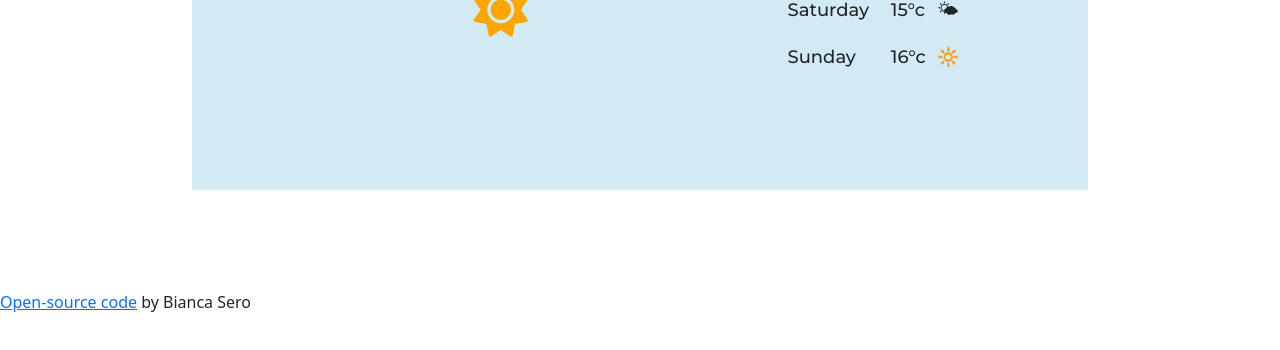
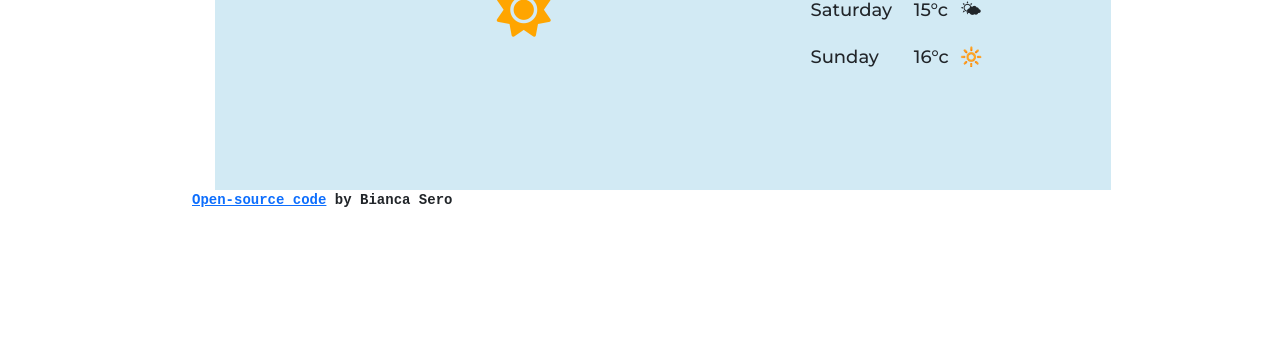
Before and after one commit to bincsuu/PlusProject, a plain HTML site: page index.html in a window 1280 px wide. Shown: the part 366-716 px from the top of the page. Drawn offline with nearby package versions, Linux system fonts and the light colour scheme.

Commit message:
css for open-source link
css for open-source link

```diff
--- a/src/weather.css
+++ b/src/weather.css
@@ -2,9 +2,6 @@ h6 {
   text-align: right;
   margin-right: 15%;
   margin-left: 15%;
-  margin-top: 100px;
-  max-width: 70%;
-  padding-bottom: 0;
 }
 
 td {
@@ -36,11 +33,12 @@ p {
 
 .float {
   display: block;
-  margin: 100px auto;
   background: #d2eaf4;
   max-width: 70%;
   padding: 80px;
+  margin-left: 215px;
   margin-top: 0;
+  margin-bottom: 0;
 }
 
 .infowrapper {
@@ -76,3 +74,13 @@ p {
   font-weight: 500;
   font-size: 18px;
 }
+
+.byme {
+  font-family: "Courier New", Courier, monospace;
+  font-size: 14px;
+  font-weight: bold;
+  margin-right: 15%;
+  margin-left: 15%;
+  margin-bottom: 25%;
+  text-align: left;
+}
```
